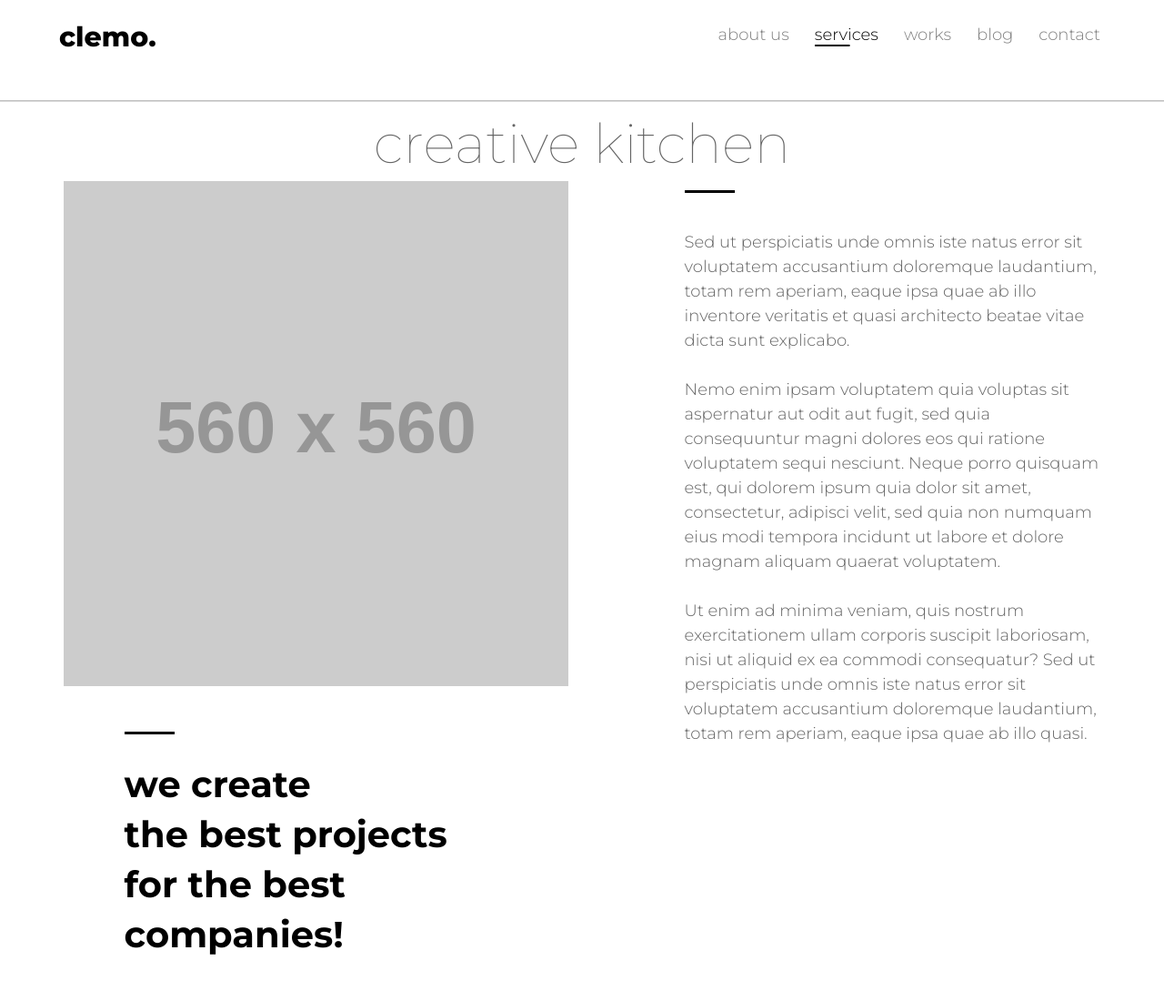
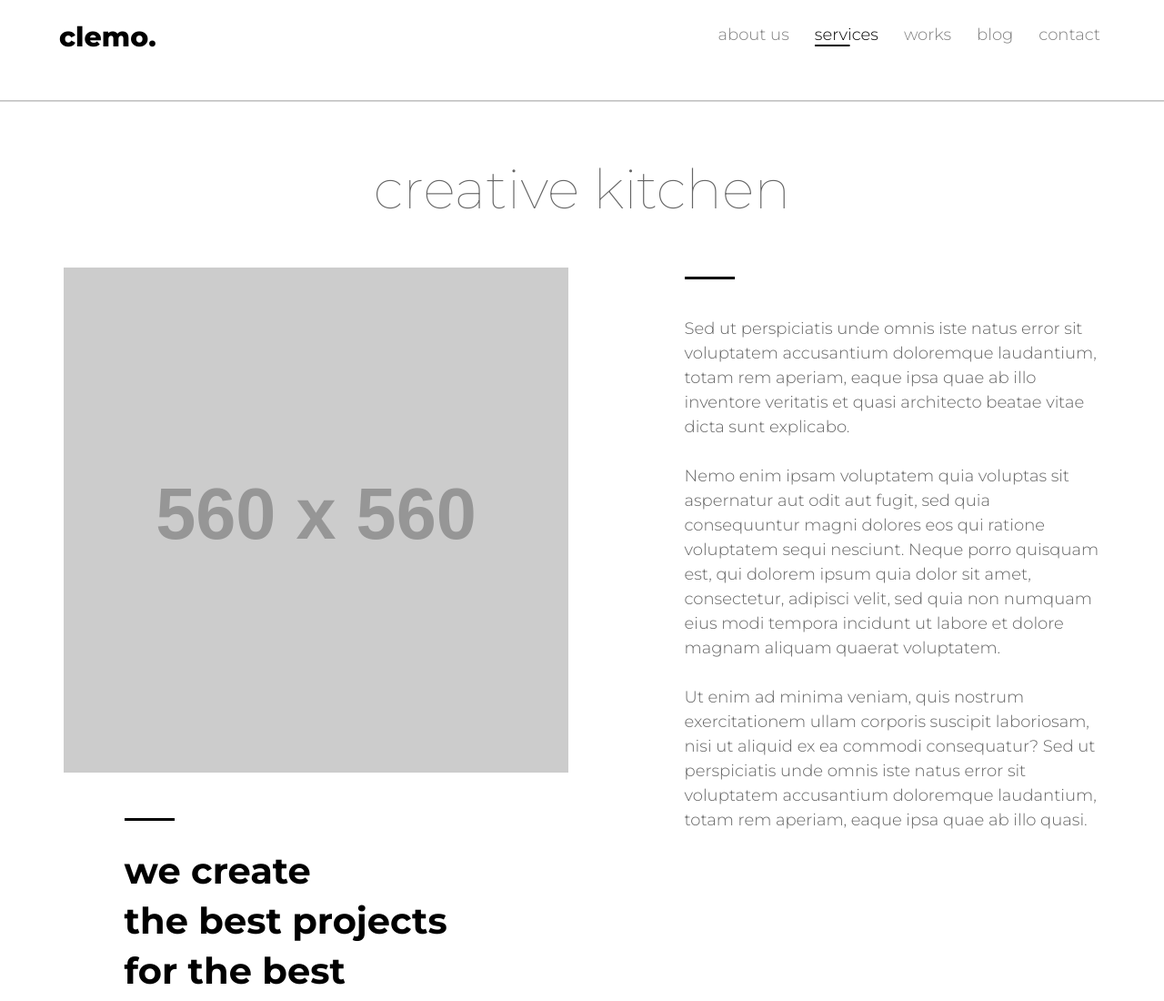
Before and after one commit to melnik-max/clemo-design, a website: page dev/service.html in a window 1280 px wide. Shown: the top 1100 px of the page at 91% size. Drawn offline with nearby package versions, Linux system fonts and the light colour scheme; files that its build step writes are made by us from their sources; placeholder pictures from the web are drawn by us.

Commit message:
Minor fixes

```diff
--- a/dev/scss/components/typography/_heading.scss
+++ b/dev/scss/components/typography/_heading.scss
@@ -29,6 +29,7 @@
 .heading--shifted {
     @extend .heading;
     margin-top: 5rem;
+    margin-bottom: 5rem;
 }
 
 .heading--bold {
--- a/dev/service.html
+++ b/dev/service.html
@@ -12,7 +12,7 @@
 
     <section class="container">
         <div class="row">
-            <h1 class="heading">creative kitchen</h1>
+            <h1 class="heading--shifted">creative kitchen</h1>
 
             <div class="caption col-sm-6">
                 <img class="img--fluid" src="https://via.placeholder.com/560" alt="about us picture">
```
Also changed, not shown: dev/index.html (+2 -2 lines).
